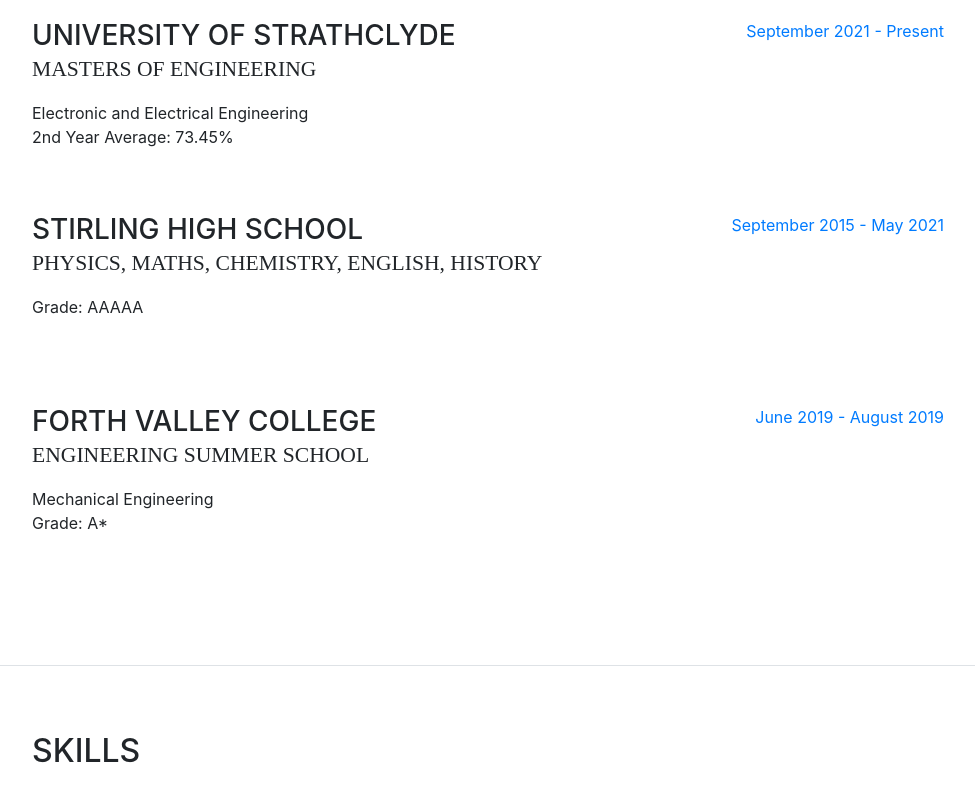
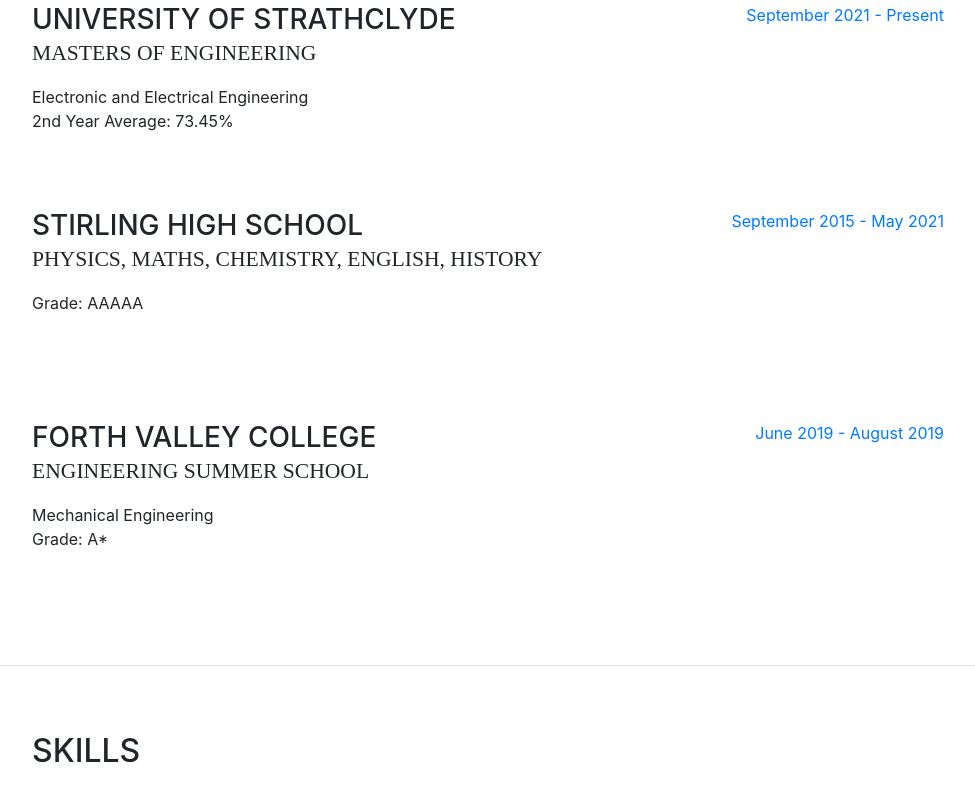
Before and after one commit to finmuir/fmuir.github.io, a website with bundled scripts: page index.html in a window 1280 px wide. Shown: the part 2859-3660 px from the top of the page, without its empty margins (288-1263 px from the left). Built offline with nearby package versions, Linux system fonts and the light colour scheme; a web font is replaced by a local one.

Commit message:
Update index.html

```diff
--- a/index.html
+++ b/index.html
@@ -137,7 +137,7 @@
         <div class="my-auto">
           <h2 class="mb-5">Education</h2>
 
-          <div class="resume-item d-flex flex-column flex-md-row mb-5"  style="margin-top: 20px;">
+          <div class="resume-item d-flex flex-column flex-md-row mb-5"  style="margin-top: 40px;">
             <div class="resume-content mr-auto">
               <h3 class="mb-0">University of Strathclyde</h3>
               <div class="subheading mb-3">Masters of Engineering</div>
@@ -149,7 +149,7 @@
             </div>
           </div>
 
-          <div class="resume-item d-flex flex-column flex-md-row" style="margin-top: 40px;">
+          <div class="resume-item d-flex flex-column flex-md-row" style="margin-top: 60px;">
             <div class="resume-content mr-auto">
               <h3 class="mb-0">Stirling High School</h3>
               <div class="subheading mb-3">Physics, Maths, Chemistry, English, History</div>
@@ -161,7 +161,7 @@
           </div>
 
 
-          <div class="resume-item d-flex flex-column flex-md-row mb-5" style="margin-top: 70px;">
+          <div class="resume-item d-flex flex-column flex-md-row mb-5" style="margin-top: 90px;">
             <div class="resume-content mr-auto">
               <h3 class="mb-0">Forth Valley College</h3>
               <div class="subheading mb-3">Engineering Summer School</div>
```
